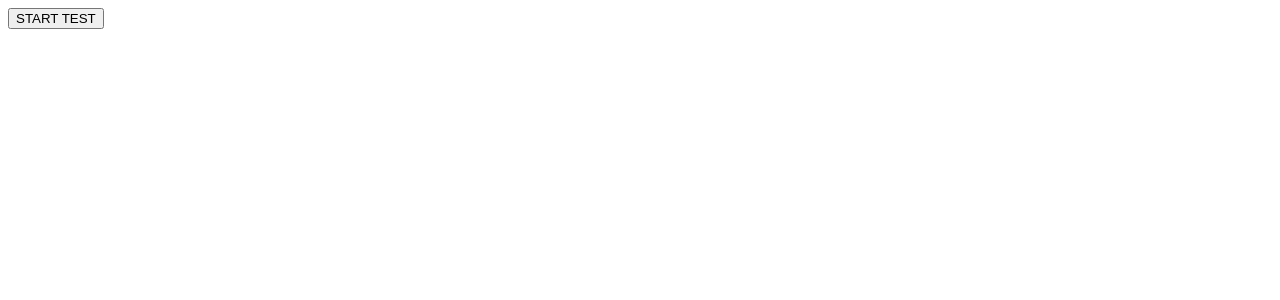
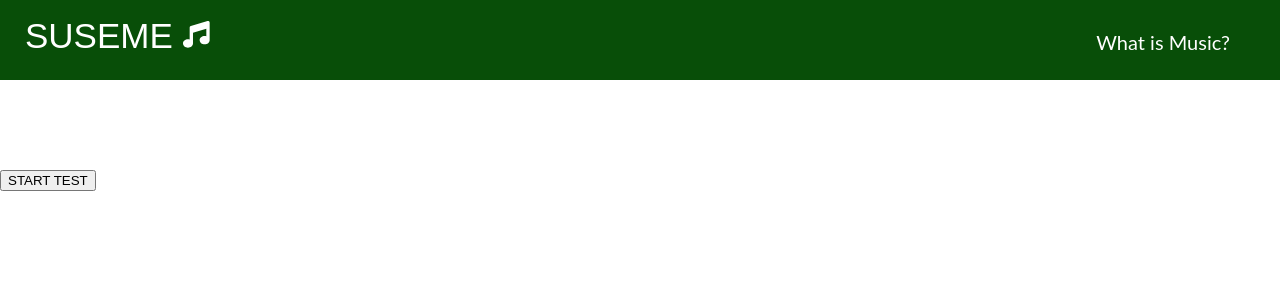
Before and after one commit to yeonsuuuu28/SUSEME, a React (Create React App) app: page / in a window 1280 px wide. Shown: the top 300 px of the page. Built offline with nearby package versions, Linux system fonts and the light colour scheme.

Commit message:
navigation bar

```diff
--- a/package.json
+++ b/package.json
@@ -3,6 +3,9 @@
   "version": "0.1.0",
   "private": true,
   "dependencies": {
+    "@fortawesome/fontawesome-svg-core": "^6.1.1",
+    "@fortawesome/free-solid-svg-icons": "^6.1.1",
+    "@fortawesome/react-fontawesome": "^0.1.18",
     "@testing-library/jest-dom": "^5.16.4",
     "@testing-library/react": "^13.2.0",
     "@testing-library/user-event": "^13.5.0",
--- a/public/index.html
+++ b/public/index.html
@@ -3,6 +3,7 @@
   <head>
     <meta charset="utf-8" />
     <link rel="icon" href="%PUBLIC_URL%/favicon.ico" />
+    <script src="https://kit.fontawesome.com/4d8e3a9ff2.js" crossorigin="anonymous"></script>
     <meta name="viewport" content="width=device-width, initial-scale=1" />
     <meta name="theme-color" content="#000000" />
     <meta
--- a/src/components/intro.jsx
+++ b/src/components/intro.jsx
@@ -1,4 +1,5 @@
 import React from 'react'
+import Navbar from './navbar.jsx'
 
 const intro = () => {
 
@@ -8,6 +9,8 @@ const intro = () => {
 
     return (
         <div>
+            <Navbar/>
+            <br/><br/><br/><br/><br/>
             <button onClick = {handleclick}>START TEST</button>
         </div>
     )
--- /dev/null
+++ b/src/components/navbar.css
@@ -0,0 +1,62 @@
+ul {
+    list-style: none;
+    padding-inline-start: 0;
+    margin: 0;
+    border: 0;
+    padding: 0;
+  }
+
+.navbartest {
+    background-color: rgb(8, 78, 8);
+    list-style-type: none;
+    margin: 0;
+    padding: 0;
+    overflow: hidden;
+    height: 80px;
+}
+
+li {
+float: right;
+}
+
+li a {
+display: block;
+color: white;
+background-color: rgb(8, 78, 8);
+padding: 30px;
+padding-right: 50px;
+text-decoration: none;
+text-align: center;
+font-family: Lato;
+font-size: 11pt;
+}
+
+.title {
+color: white;
+font-family: "LEMON MILK", sans-serif;
+font-size: 35px;
+padding-left: 25px;
+padding-top: 16px;
+}
+
+body {
+margin: 0;
+}
+
+.navbarinfo {
+display: block;
+color: white;
+background-color: rgb(8, 78, 8);
+padding: 30px;
+padding-right: 50px;
+text-decoration: none;
+text-align: center;
+font-family: Lato;
+font-size: 15pt;
+}
+
+.logo {
+    font-size: 20pt;
+    align-items: center;
+    margin-bottom: 3.5px;
+}
--- /dev/null
+++ b/src/components/navbar.jsx
@@ -0,0 +1,22 @@
+import React, {Component} from 'react';
+import { FontAwesomeIcon } from '@fortawesome/react-fontawesome';
+import { faMusic } from '@fortawesome/free-solid-svg-icons';
+import './navbar.css';
+
+export class navbar extends Component {
+    render() {
+            return (
+                <div className = "navbartest">
+                    <ul>
+                        <li className="navbarinfo">What is Music?</li>
+                        <ul style={{float: "left"}}>
+                            <li><div className = "title">SUSEME <FontAwesomeIcon icon={faMusic} className="logo"/></div></li>
+
+                        </ul>
+                    </ul>
+                </div>
+            )
+    }
+}
+
+export default navbar
```
Also changed, not shown: 1 other file (tests, documents, lock files or other folders).
